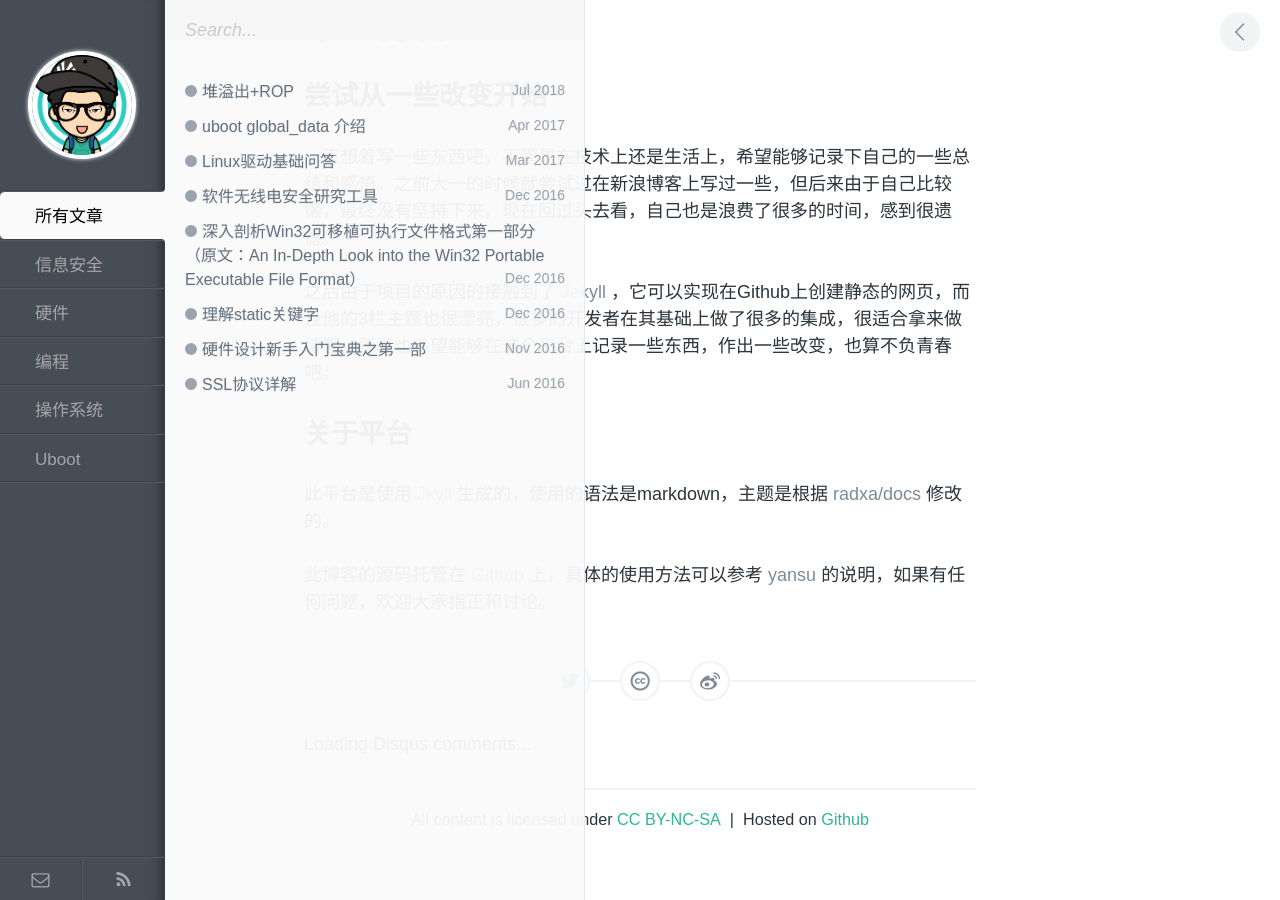
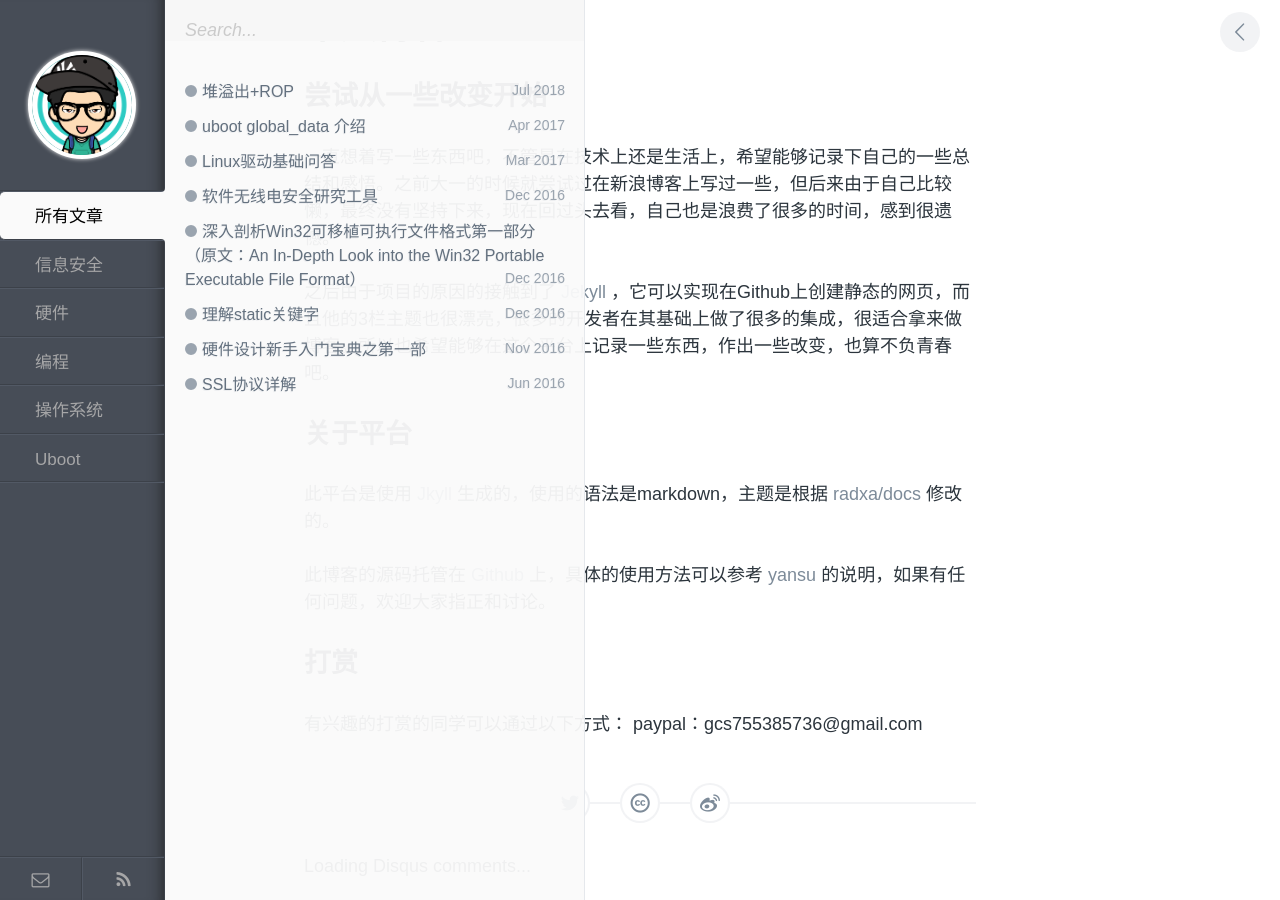
Before and after one commit to gaochengsi/doc, a Jekyll site: the page built from index.md, in a window 1280 px wide. Built offline with Jekyll 4.4.1, drawn with Linux system fonts in a browser that asks for light colours; comment, search, counter and statistics services are not loaded.

Commit message:
Update index.md

```diff
--- a/index.md
+++ b/index.md
@@ -13,6 +13,11 @@ title: 个人博客
 
 此博客的源码托管在 [Github][2] 上，具体的使用方法可以参考 [yansu][3] 的说明，如果有任何问题，欢迎大家指正和讨论。
 
+## 打赏
+有兴趣的打赏的同学可以通过以下方式：
+paypal：gcs755385736@gmail.com
+
+
 
 [1]: http://jekyll.bootcss.com/
 [2]: https://github.com/radxa/docs
```
